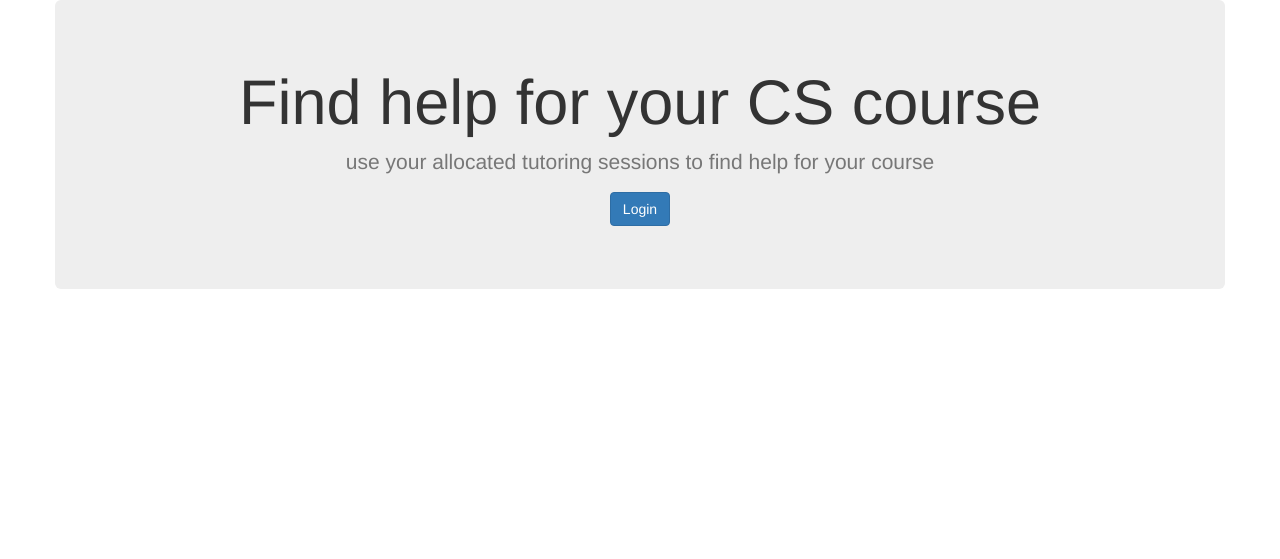
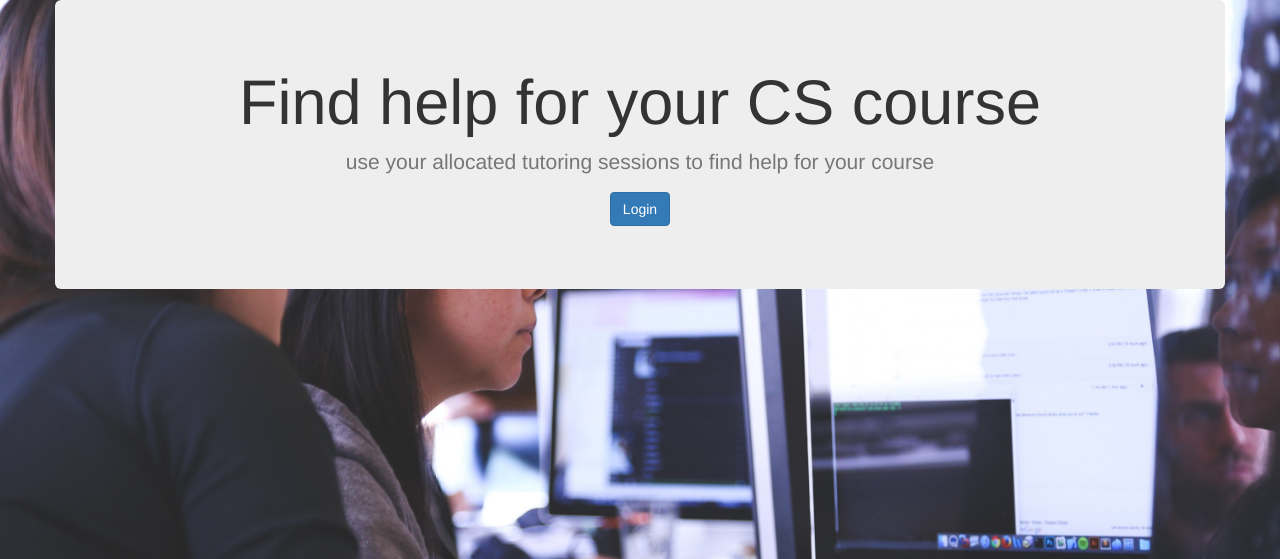
Before and after one commit to gitzlaffc4/tutorCS, a PHP site: page / in a window 1280 px wide. Shown: the top 559 px of the page. Run offline with PHP 8.4, Linux system fonts and the light colour scheme; some libraries are stand-ins or nearby versions.

Commit message:
Merge branch 'master' of https://github.com/gitzlaffc4/tutorCS
this is another test#

```diff
--- a/styles/stylefile.css
+++ b/styles/stylefile.css
@@ -1,6 +1,13 @@
-@charset "UTF-8";
-/* CSS Document */
+{
+	margin: 0px;
+	padding: 15px;
+	}
+body{
+	background-image: url(../images/stock/tutoring.jpg);
+	background-position: center center;
+	background-repeat: no-repeat;
+	background-attachment: fixed;
+	background-size: cover;
+	background-color: darkblue;
 
-
-/*nav bar */
-/* .bd-navbar{min-height:4rem;background-color: #000000;box-shadow:0 .5rem 1rem rgba(0,0,0,.05),inset 0 -1px 0 rgba(0,0,0,.1)}
+	}
```
